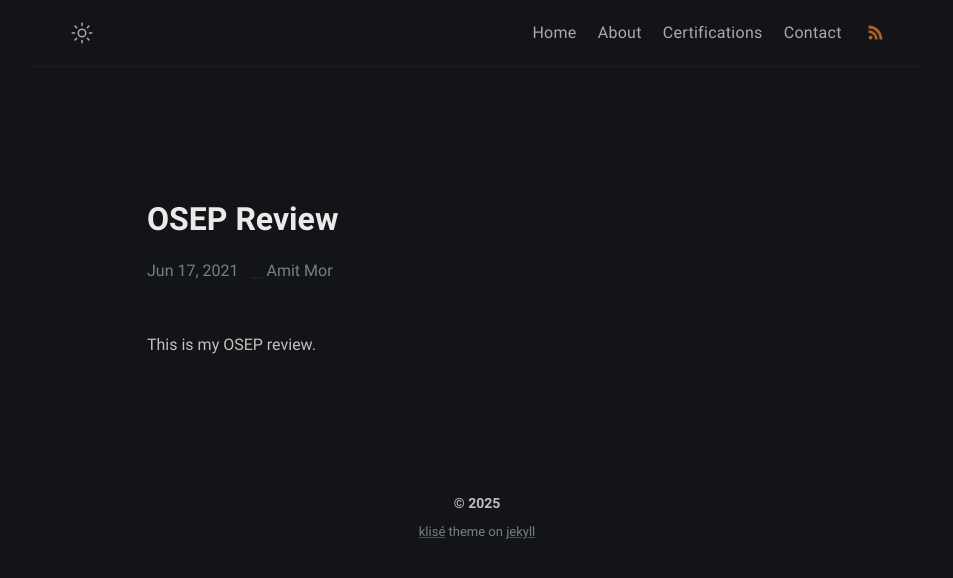
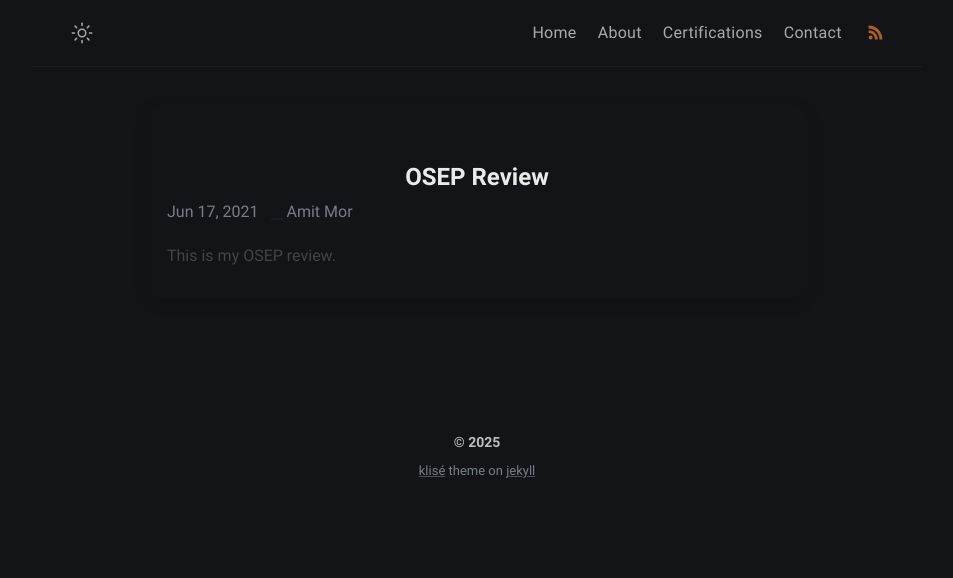
Before and after one commit to Extravenger/extravenger.github.io, a Jekyll site: the page built from _posts/OSEP-Review/2025-02-10-osep-review.md, in a window 1280 px wide. Shown: the top 578 px of the page, without its empty margins (163-1116 px from the left). Built offline with Jekyll 4.4.1, drawn with Linux system fonts in a browser that asks for light colours.

Commit message:
Update post.html

```diff
--- a/_layouts/post.html
+++ b/_layouts/post.html
@@ -6,6 +6,92 @@ layout: compress
 <html lang="{{ page.lang | default: site.lang | default: "en" }}">
 
 {% include header.html %}
+
+<head>
+  <style>
+    /* Card-style layout for the blog post */
+    .card {
+      background: var(--content-bg);
+      border-radius: 15px;
+      box-shadow: 0 4px 15px rgba(0, 0, 0, 0.1);
+      overflow: hidden;
+      margin: 30px auto;
+      padding: 20px;
+      max-width: 800px;
+      width: 100%;
+      box-sizing: border-box;
+      transition: all 0.3s ease;
+    }
+
+    /* Card header with title and metadata */
+    .card-header {
+      margin-bottom: 20px;
+    }
+
+    .card-title {
+      font-size: 2rem;
+      font-weight: bold;
+      color: #333;
+      margin-bottom: 10px;
+      text-align: center;
+    }
+
+    .card-meta {
+      font-size: 1rem;
+      color: #666;
+      text-align: center;
+    }
+
+    /* Card body for the content */
+    .card-body {
+      font-size: 1rem;
+      color: #444;
+      line-height: 1.6;
+      text-align: justify;
+    }
+
+    /* Tags section */
+    .tags {
+      display: flex;
+      justify-content: center;
+      gap: 10px;
+    }
+
+    .tag {
+      font-size: 0.9rem;
+      padding: 5px 10px;
+      background: #e0e0e0;
+      border-radius: 20px;
+      color: #333;
+      text-decoration: none;
+      transition: background 0.3s ease;
+    }
+
+    .tag:hover {
+      background: #0096FF;
+      color: white;
+    }
+
+    .post-updated-at {
+      font-size: 0.9rem;
+      color: #666;
+      display: block;
+      text-align: center;
+      margin-top: 20px;
+    }
+
+    /* Adjustments for small screens */
+    @media (max-width: 768px) {
+      .card {
+        padding: 15px;
+      }
+
+      .card-title {
+        font-size: 1.5rem;
+      }
+    }
+  </style>
+</head>
 
 <body data-theme="{{ site.mode }}" class="notransition">
 
@@ -29,11 +115,11 @@ layout: compress
   </script>
 
   {% include navbar.html %}
+
   <div class="wrapper post">
     <main class="page-content" aria-label="Content">
-      <article itemscope itemtype="https://schema.org/BlogPosting">
-
-        <header class="header">
+      <article class="card" itemscope itemtype="https://schema.org/BlogPosting">
+        <div class="card-header">
           {% if page.tags and page.tags != empty %}
           <div class="tags">
             {% assign tags = page.tags %}
@@ -45,7 +131,7 @@ layout: compress
             </span>
           </div>
           {% endif %}
-          <h1 class="header-title" itemprop="headline">{{ page.title | escape }}</h1>
+          <h1 class="card-title" itemprop="headline">{{ page.title | escape }}</h1>
           {% if page.date %}
           <div class="post-meta">
             <time datetime="{{ page.date | date_to_xmlschema }}" itemprop="datePublished">
@@ -62,8 +148,9 @@ layout: compress
             <span hidden itemprop="mainEntityOfPage">{{ page.excerpt }}</span>
           </div>
           {% endif %}
-        </header>
+        </div>
 
+        <div class="card-body">
           <!-- Content Section -->
           <div class="post-body" itemprop="articleBody">
             {{ content | markdownify }}
@@ -74,6 +161,8 @@ layout: compress
             <a href="https://twitter.com/{{site.twitter}}/status/{{page.tweet}}">Twitter</a>.
           </p>
           {% endif %}
+        </div>
+
       </article>
 
       {% if page.comments %}
```
Lines whose indentation alone changed are shown as unchanged.
